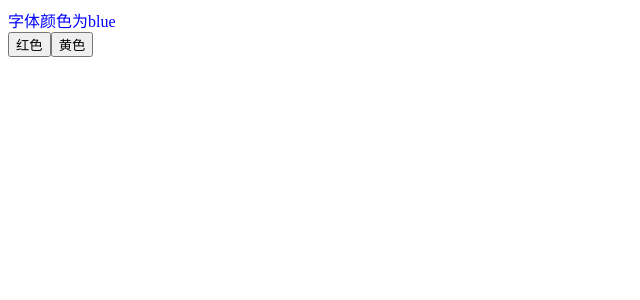
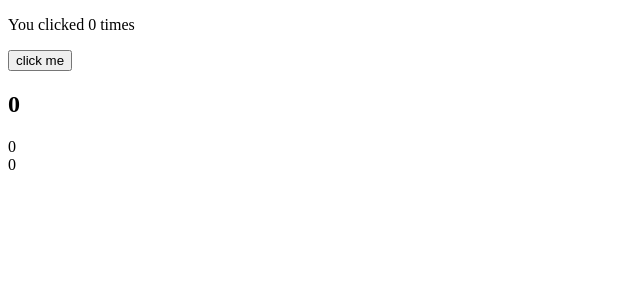
Before and after one commit to rx-app/react-hooks, a React (Create React App) app: page / in a window 1280 px wide. Shown: the top 300 px of the page, without its empty margins (0-640 px from the left). Built offline with nearby package versions, Linux system fonts and the light colour scheme.

Commit message:
Context的三种用法

```diff
--- a/src/Example6/Buttons.js
+++ /dev/null
@@ -1,14 +0,0 @@
-import React,{useContext} from 'react';
-import {ColorContext,UPDADT_COLOR} from './Color'
-
-function Buttons(){
-    const {dispathColor} = useContext(ColorContext)
-    return (
-        <div>
-            <button onClick={()=>{dispathColor({type:UPDADT_COLOR,color:'red'})}}>红色</button>
-            <button onClick={()=>{dispathColor({type:UPDADT_COLOR,color:'yellow'})}}>黄色</button>
-        </div>
-    )
-}
-
-export default Buttons
--- a/src/Example6/Color.js
+++ /dev/null
@@ -1,22 +0,0 @@
-import React, { createContext,useReducer } from 'react';
-
-// 这个需要导出，const {color} = useContext(ColorContext)
-export const ColorContext = createContext({})
-
-export const UPDADT_COLOR = 'update_color'
-
-
-
-export default (props)=>{
-    const [color,dispathColor] = useReducer((state,action)=>{
-        switch(action.type){
-            case UPDADT_COLOR:return action.color;
-            default : return state
-        }
-    },'blue')
-    return (
-        <ColorContext.Provider value={{color,dispathColor}}>
-            {props.children}
-        </ColorContext.Provider>
-    )
-}
--- a/src/Example6/Example6.js
+++ /dev/null
@@ -1,19 +0,0 @@
-import React, { useReducer } from 'react';
-import ShowArea from './ShowArea';
-import Buttons from './Buttons';
-import Container from './Color';
-
-
-
-function Example6(){
-    return (
-        <div>
-            <Container>
-                <ShowArea />
-                <Buttons />
-            </Container>
-        </div>
-    )
-}
-
-export default Example6
--- a/src/Example6/ShowArea.js
+++ /dev/null
@@ -1,10 +0,0 @@
-import React , { useContext } from 'react';
-import { ColorContext } from './Color';
-
-function ShowArea(){
-    const {color} = useContext(ColorContext)
-    return (<div style={{color}}>字体颜色为{color}</div>)
-
-}
-
-export default ShowArea
--- a/src/index.js
+++ b/src/index.js
@@ -1,6 +1,6 @@
 import React from 'react';
 import ReactDOM from 'react-dom';
-import App from './Example6/Example6'
+import App from './useContext'
 // import reportWebVitals from './reportWebVitals';
 
 ReactDOM.render(
--- a/src/useContext.js
+++ b/src/useContext.js
@@ -1,7 +1,28 @@
-import React,{useState,createContext,useContext} from "react";
-import './app.css'
+import React,{useState,createContext,useContext, Component} from "react";
 
 const CountContext = createContext()
+
+class Foo extends Component{
+  render(){
+    return (
+      <CountContext.Consumer>
+        { value => <div>{value}</div> }
+      </CountContext.Consumer>
+    )
+  }
+}
+
+class Bar extends Component{
+  static contextType = CountContext  //这里必须叫 contextType
+  render(){
+    let val = this.context
+    return (
+
+         <div>{val}</div>
+
+    )
+  }
+}
 
 function Counter(){
   const count = useContext(CountContext)  //一句话就可以得到count
@@ -16,6 +37,8 @@ function App() {
             <button onClick={()=>{setCount(count+1)}}>click me</button>
             <CountContext.Provider value={count}>
               <Counter />
+              <Foo></Foo>
+              <Bar />
             </CountContext.Provider>
         </div>
     )
```
